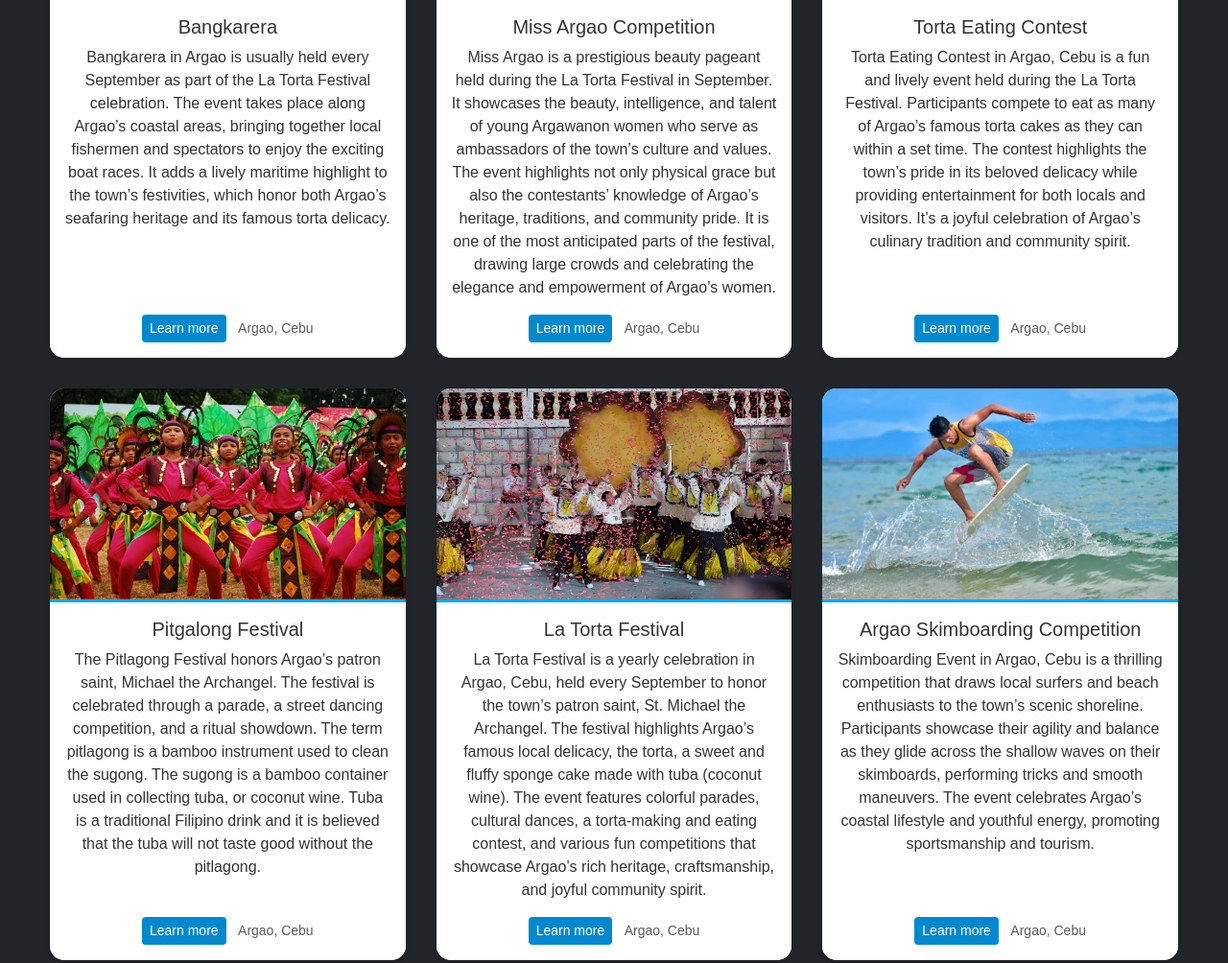
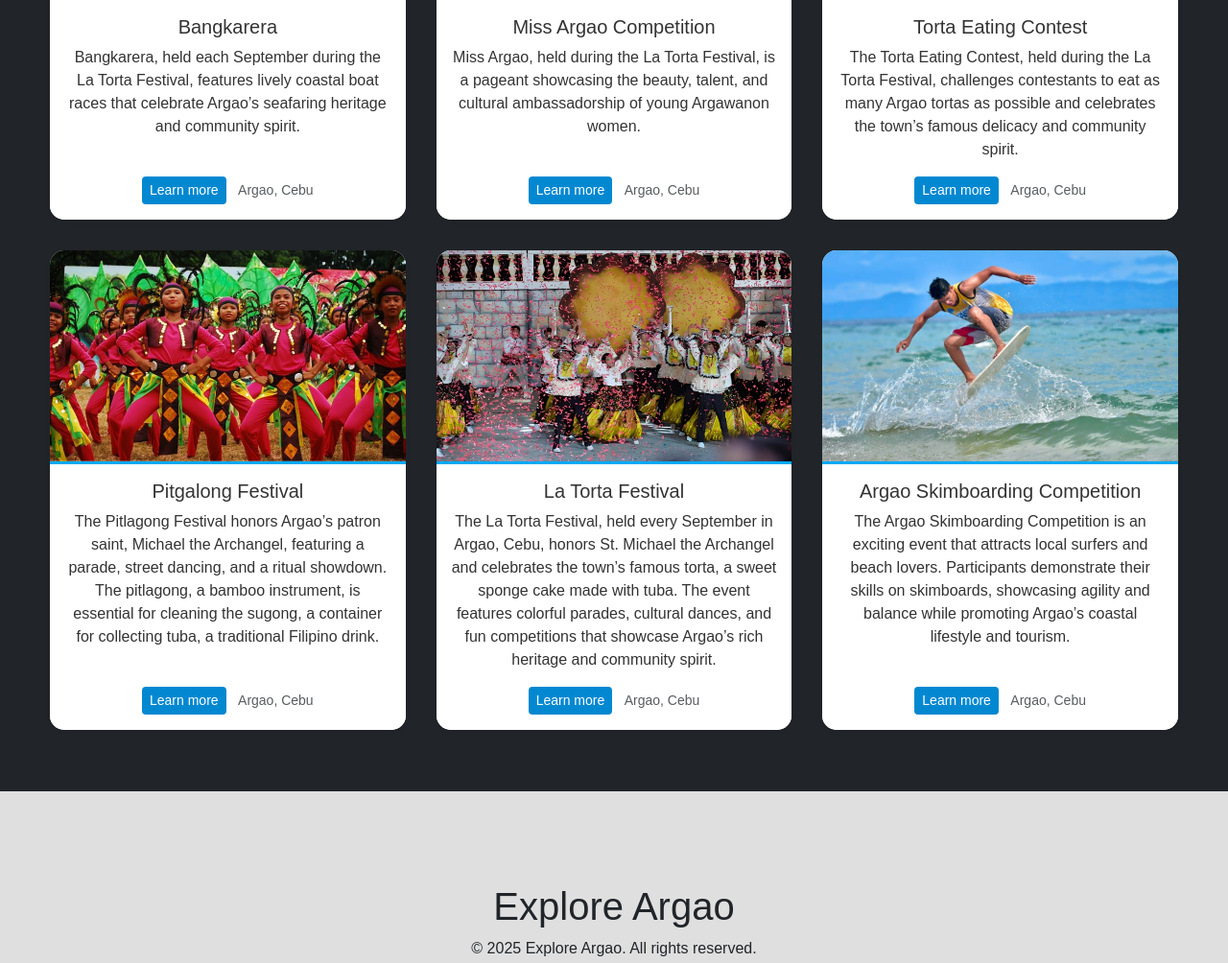
Before and after one commit to exdeu/WEBSYS-Midterm-Project, a plain HTML site: page events.html in a window 1280 px wide. Shown: the part 624-1628 px from the top of the page at 96% size. Drawn offline with Linux system fonts and the light colour scheme.

Commit message:
Shorten paragraphs

```diff
--- a/events.html
+++ b/events.html
@@ -50,8 +50,7 @@
                     <img src="img/src/events/bangka2.jpg" class="card-img-top" alt="Cebu Beach Club">
                     <div class="card-body d-flex flex-column">
                         <h5 class="card-title">Bangkarera</h5>
-                        <p class="card-text">Bangkarera in Argao is usually held every September as part of the La Torta Festival celebration. The event takes place along Argao’s coastal areas, bringing together local fishermen and spectators to enjoy the exciting boat races. It adds a lively maritime highlight to the town’s festivities, which honor both Argao’s seafaring heritage and its famous torta delicacy.</p>
-                        <div class="mt-auto">
+                        <p class="card-text">Bangkarera, held each September during the La Torta Festival, features lively coastal boat races that celebrate Argao’s seafaring heritage and community spirit.</p><div class="mt-auto">
                             <a href="https://www.facebook.com/dirkies41/videos/1035119207673114" class="btn btn-primary btn-sm">Learn more</a>
                             <small class="text-muted ms-2">Argao, Cebu</small>
                         </div>
@@ -63,7 +62,7 @@
                     <img src="img/src/events/misswagra.png" class="card-img-top" alt="Cebu Beach Club">
                     <div class="card-body d-flex flex-column">
                         <h5 class="card-title">Miss Argao Competition</h5>
-                        <p class="card-text">Miss Argao is a prestigious beauty pageant held during the La Torta Festival in September. It showcases the beauty, intelligence, and talent of young Argawanon women who serve as ambassadors of the town’s culture and values. The event highlights not only physical grace but also the contestants’ knowledge of Argao’s heritage, traditions, and community pride. It is one of the most anticipated parts of the festival, drawing large crowds and celebrating the elegance and empowerment of Argao’s women.</p>
+                        <p class="card-text">Miss Argao, held during the La Torta Festival, is a pageant showcasing the beauty, talent, and cultural ambassadorship of young Argawanon women.</p>
                         <div class="mt-auto">
                             <a href="https://www.facebook.com/MissArgao" class="btn btn-primary btn-sm">Learn more</a>
                             <small class="text-muted ms-2">Argao, Cebu</small>
@@ -76,7 +75,7 @@
                     <img src="img/src/events/Torta.jpg" class="card-img-top" alt="Cebu Beach Club">
                     <div class="card-body d-flex flex-column">
                         <h5 class="card-title">Torta Eating Contest</h5>
-                        <p class="card-text">Torta Eating Contest in Argao, Cebu is a fun and lively event held during the La Torta Festival. Participants compete to eat as many of Argao’s famous torta cakes as they can within a set time. The contest highlights the town’s pride in its beloved delicacy while providing entertainment for both locals and visitors. It’s a joyful celebration of Argao’s culinary tradition and community spirit.</p>
+                        <p class="card-text">The Torta Eating Contest, held during the La Torta Festival, challenges contestants to eat as many Argao tortas as possible and celebrates the town’s famous delicacy and community spirit.</p>
                         <div class="mt-auto">
                             <a href="https://www.abs-cbn.com/lifestyle/2024/6/29/torta-argao-food-tourism-1015" class="btn btn-primary btn-sm">Learn more</a>
                             <small class="text-muted ms-2">Argao, Cebu</small>
@@ -89,9 +88,7 @@
                     <img src="img/src/events/Pitgal.jpg" class="card-img-top" alt="Cebu Beach Club">
                     <div class="card-body d-flex flex-column">
                         <h5 class="card-title">Pitgalong Festival</h5>
-                        <p class="card-text">The Pitlagong Festival honors Argao’s patron saint, Michael the Archangel.  The festival is celebrated through a parade, a street dancing competition, and a ritual showdown.
-
-The term pitlagong is a bamboo instrument used to clean the sugong. The sugong is a bamboo container used in collecting tuba, or coconut wine. Tuba is a traditional Filipino drink and it is believed that the tuba will not taste good without the pitlagong.</p>
+                        <p class="card-text">The Pitlagong Festival honors Argao’s patron saint, Michael the Archangel, featuring a parade, street dancing, and a ritual showdown. The pitlagong, a bamboo instrument, is essential for cleaning the sugong, a container for collecting tuba, a traditional Filipino drink.</p>
                         <div class="mt-auto">
                             <a href="https://lakbaysaargaoblog.wordpress.com/pitlagong-festival-in-argao/" class="btn btn-primary btn-sm">Learn more</a>
                             <small class="text-muted ms-2">Argao, Cebu</small>
@@ -104,7 +101,7 @@ The term pitlagong is a bamboo instrument used to clean the sugong. The sugong i
                     <img src="img/src/events/La Torta (1).jpg" class="card-img-top" alt="Cebu Beach Club">
                     <div class="card-body d-flex flex-column">
                         <h5 class="card-title">La Torta Festival</h5>
-                        <p class="card-text">La Torta Festival is a yearly celebration in Argao, Cebu, held every September to honor the town’s patron saint, St. Michael the Archangel. The festival highlights Argao’s famous local delicacy, the torta, a sweet and fluffy sponge cake made with tuba (coconut wine). The event features colorful parades, cultural dances, a torta-making and eating contest, and various fun competitions that showcase Argao’s rich heritage, craftsmanship, and joyful community spirit.</p>
+                        <p class="card-text">The La Torta Festival, held every September in Argao, Cebu, honors St. Michael the Archangel and celebrates the town’s famous torta, a sweet sponge cake made with tuba. The event features colorful parades, cultural dances, and fun competitions that showcase Argao’s rich heritage and community spirit.</p>
                         <div class="mt-auto">
                             <a href="https://www.festivalscape.com/philippines/cebu/la-torta-festival/" class="btn btn-primary btn-sm" class="btn btn-primary btn-sm">Learn more</a>
                             <small class="text-muted ms-2">Argao, Cebu</small>
@@ -117,7 +114,7 @@ The term pitlagong is a bamboo instrument used to clean the sugong. The sugong i
                     <img src="img/src/events/sheesh.jpeg" class="card-img-top" alt="Cebu Beach Club">
                     <div class="card-body d-flex flex-column">
                         <h5 class="card-title">Argao Skimboarding Competition</h5>
-                        <p class="card-text">Skimboarding Event in Argao, Cebu is a thrilling competition that draws local surfers and beach enthusiasts to the town’s scenic shoreline. Participants showcase their agility and balance as they glide across the shallow waves on their skimboards, performing tricks and smooth maneuvers. The event celebrates Argao’s coastal lifestyle and youthful energy, promoting sportsmanship and tourism.</p>
+                        <p class="card-text">The Argao Skimboarding Competition is an exciting event that attracts local surfers and beach lovers. Participants demonstrate their skills on skimboards, showcasing agility and balance while promoting Argao’s coastal lifestyle and tourism.</p>
                         <div class="mt-auto">
                             <a href="https://cebudailynews.inquirer.net/597738/in-photos-7th-argao-cebu-boardriding-festival" class="btn btn-primary btn-sm">Learn more</a>
                             <small class="text-muted ms-2">Argao, Cebu</small>
```
Also changed, not shown: history.html (+1 -1 lines), index.html (+4 -8 lines).
